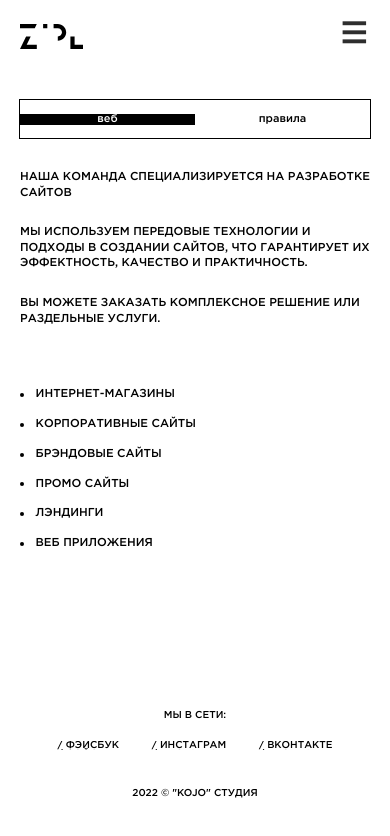
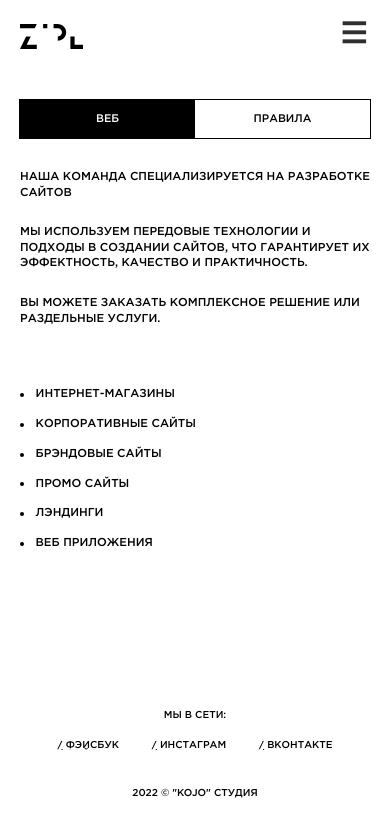
Before and after one commit to AnatolyKostarev/kojo, a React (Create React App) app: page /services in a window 390 px wide. Shown: the top 836 px of the page. Built offline with nearby package versions, Linux system fonts and the light colour scheme.

Commit message:
Add styles

```diff
--- a/src/components/services_/services_mobile/ServiceMobileNavBar.css
+++ b/src/components/services_/services_mobile/ServiceMobileNavBar.css
@@ -12,6 +12,7 @@
     padding: 20px;
     width: 100%;
     transform: translateX(-50%);
+    z-index: 110;
   }
 
   .service__mobile_nav > ul {
@@ -25,7 +26,19 @@
   }
 
   .service__mobile_nav > ul > li {
+    display: flex;
+    justify-content: center;
+    align-items: center;
     flex-basis: 50%;
+    height: 38px;
     text-align: center;
   }
+
+  .service__mobile_nav > ul > li > a {
+    display: block;
+    width: 100%;
+    font-size: 11px;
+    line-height: 38px;
+    text-transform: uppercase;
+  }
 }
```
